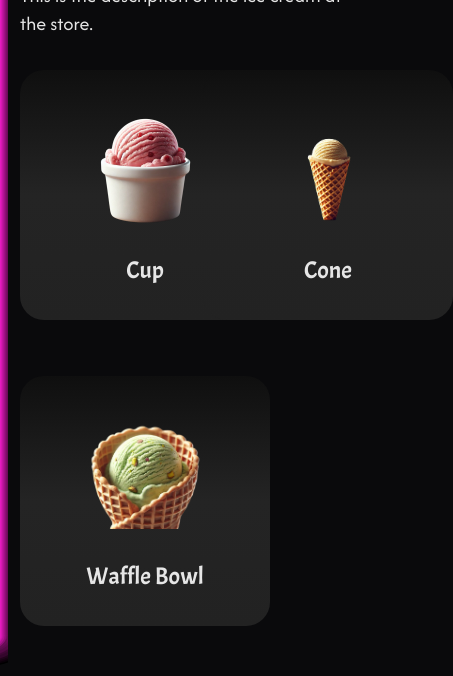
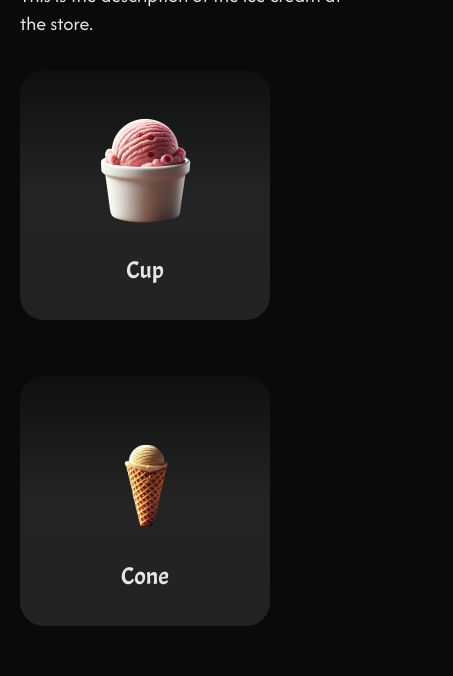
Before and after one commit to missatrox44/paleteria-and-snacks, a Next.js app: page / in a window 390 px wide. Shown: the part 776-1452 px from the top of the page, 453 px wide, since content can reach past the window. Built offline with nearby package versions, Linux system fonts and the light colour scheme.

Commit message:
neon bar hidden on mobile

```diff
--- a/src/app/components/FoodCategory.tsx
+++ b/src/app/components/FoodCategory.tsx
@@ -23,7 +23,8 @@ const FoodCategory: React.FC<FoodCategoryProps> = ({
 
   return (
     <section id={id} className="wrapper py-10 relative">
-      <div className="absolute -left-8 top-0 w-10 h-full">
+      {/* vertical neon bar */}
+      <div className="absolute -left-8 top-0 w-10 h-full hidden md:block">
         <Image
           src={neonBar}
           alt="neon bar"
@@ -40,11 +41,11 @@ const FoodCategory: React.FC<FoodCategoryProps> = ({
         </div>
         <p className="text-xl pt-3">{categoryDescription}</p>
       </div>
-      <div className="grid grid-cols-2 md:grid-cols-4 gap-x-4 gap-y-14">
+      <div className="grid grid-cols-2 md:grid-cols-4 gap-x-2 gap-y-14">
         {foodItems.map((item: FoodItem, index: number) => (
           <div
             key={index}
-            className="col-span-1 flip-card"
+            className="col-span-4 md:col-span-1 flip-card"
           >
             <div className="flip-card-inner w-full h-full">
               <div className="flip-card-front card-base">
```
